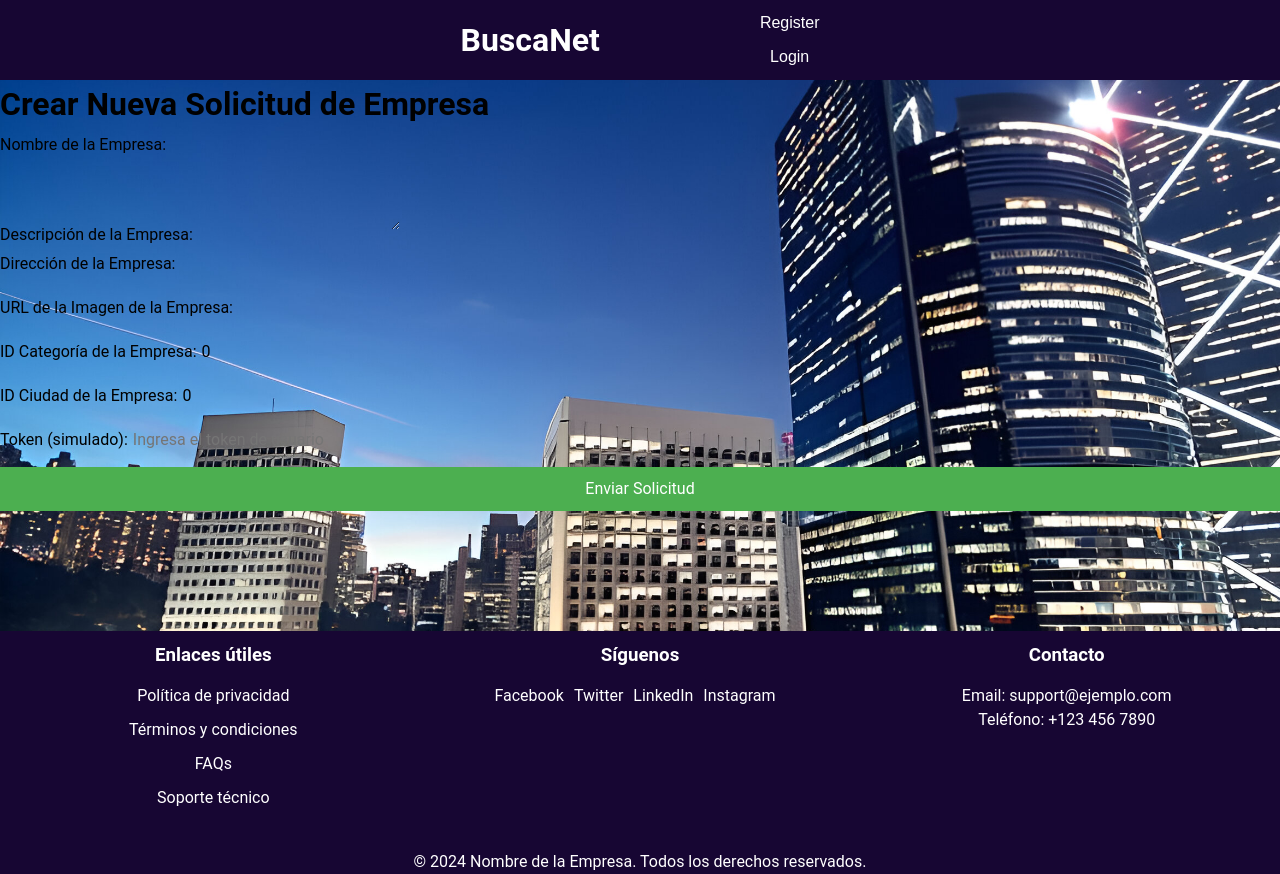
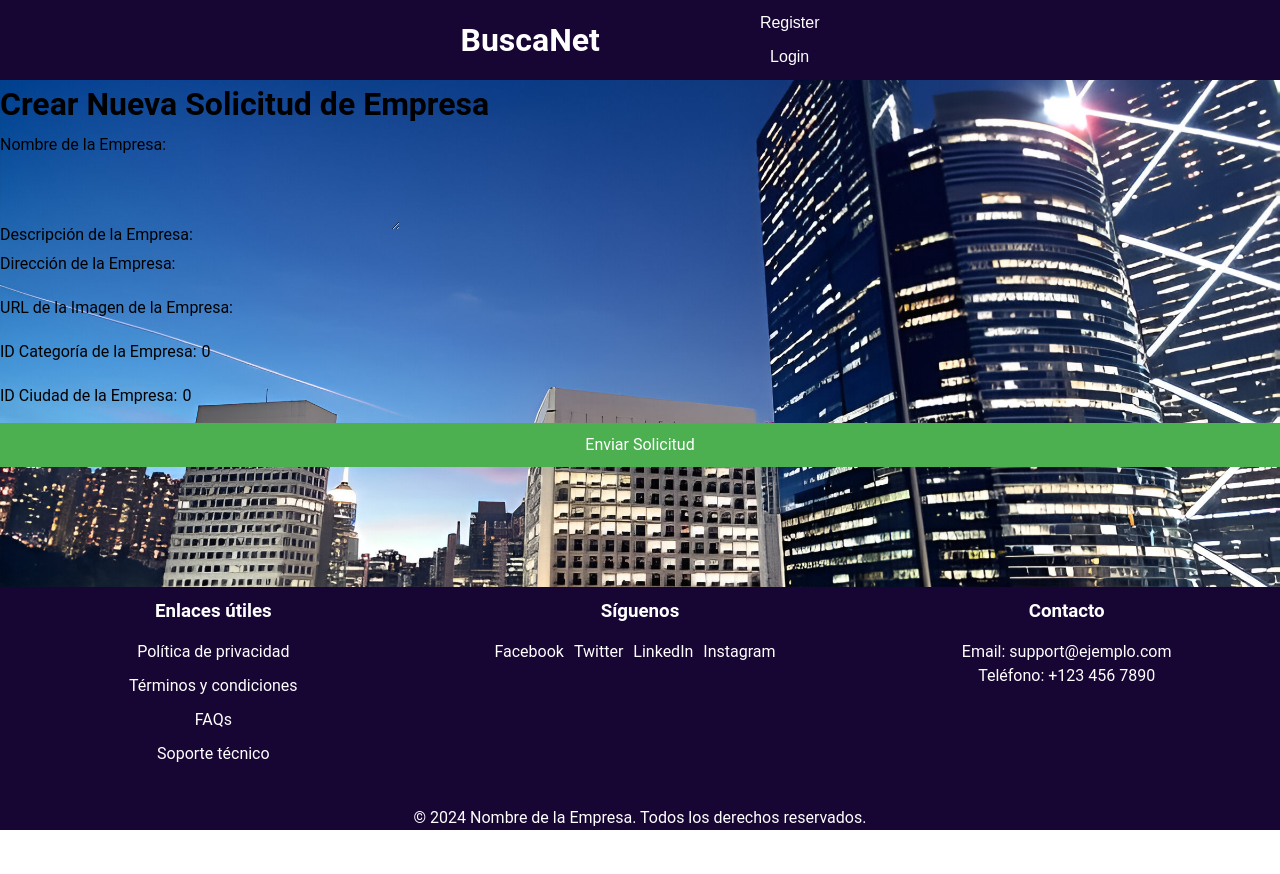
Before and after one commit to nikyuher/Buscador, a Vue app in the folder BuscadorEmpresas/: page /Solicitudes in a window 1280 px wide. After the commit the page ends 830 px from the top, so only its background shows below. Built offline with nearby package versions, Linux system fonts and the light colour scheme.

Commit message:
correccion

```diff
--- a/BuscadorEmpresas/src/components/PanelSolicitudes.vue
+++ b/BuscadorEmpresas/src/components/PanelSolicitudes.vue
@@ -12,8 +12,6 @@ const direccionEmpresa = ref('');
 const imagenEmpresaURL = ref('');
 const idCategoriaEmpresa = ref(0);
 const idCiudadEmpresa = ref(0);
-const idUsuario = ref(1); // Simulación del ID del usuario autenticado
-const token = ref(''); // Aquí deberías obtener el token del usuario autenticado
 
 // Bandera de éxito y error
 const success = ref(false);
@@ -23,8 +21,8 @@ const errorMessage = ref('');
 const enviarPeticion = async () => {
   const datosPeticion = {
     nombreEmpresa: nombreEmpresa.value,
-    descripcionEmpres: descripcionEmpresa.value,
-    direccionEmpres: direccionEmpresa.value,
+    descripcionEmpresa: descripcionEmpresa.value,
+    direccionEmpresa: direccionEmpresa.value,
     imagenEmpresaURL: imagenEmpresaURL.value,
     idCategoriaEmpresa: idCategoriaEmpresa.value,
     idCiudadEmpresa: idCiudadEmpresa.value,
@@ -77,11 +75,6 @@ const enviarPeticion = async () => {
         <input v-model="idCiudadEmpresa" id="idCiudadEmpresa" type="number" required />
       </div>
 
-      <div>
-        <label for="token">Token (simulado):</label>
-        <input v-model="token" id="token" type="text" placeholder="Ingresa el token de usuario" required />
-      </div>
-
       <button type="submit">Enviar Solicitud</button>
     </form>
 
--- a/BuscadorEmpresas/src/router/index.ts
+++ b/BuscadorEmpresas/src/router/index.ts
@@ -33,7 +33,7 @@ const router = createRouter({
     {
       path: '/Solicitudes',
       name: 'Solicitudes',
-      component: () => import('../views/Solicitudes.vue')
+      component: () => import('../views/SolicitudesView.vue')
     },
     { path: '/Login', name: 'Login', component: () => import('../views/Login.vue') },
     { path: '/Register', name: 'Register', component: () => import('../views/Register.vue') },
--- a/BuscadorEmpresas/src/stores/Peticiones.ts
+++ b/BuscadorEmpresas/src/stores/Peticiones.ts
@@ -83,8 +83,8 @@ export const usePeticionesStore = defineStore({
         const peticion = {
           idUsuario: idUsuario,
           nombreEmpresa: datosPeticion.nombreEmpresa,
-          descripcionEmpres: datosPeticion.descripcionEmpres,
-          direccionEmpres: datosPeticion.direccionEmpres,
+          descripcionEmpresa: datosPeticion.descripcionEmpresa,
+          direccionEmpresa: datosPeticion.direccionEmpresa,
           imagenEmpresaURL: datosPeticion.imagenEmpresaURL,
           idCategoriaEmpresa: datosPeticion.idCategoriaEmpresa,
           idCiudadEmpresa: datosPeticion.idCiudadEmpresa
--- a/BuscadorEmpresas/src/views/Solicitudes.vue
+++ b/BuscadorEmpresas/src/views/SolicitudesView.vue
@@ -5,6 +5,6 @@
 
 </template>
 
-<script setup lang="js">
-    import PanelSolicitudes from '@/components/PanelSolicitudes.vue';
+<script setup lang="ts">
+    import PanelSolicitudes from '../components/PanelSolicitudes.vue';
 </script>
```
